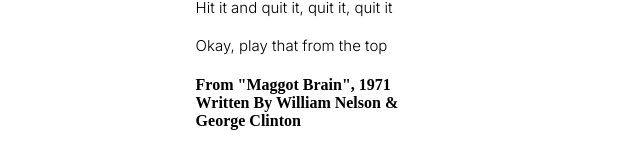
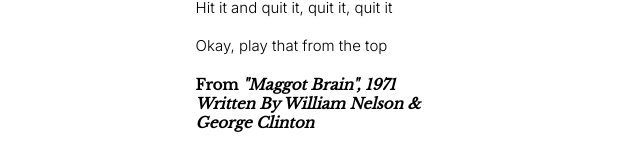
Before and after one commit to spawlaczyk/nauka-gita, a plain HTML site: page index.html in a window 1280 px wide. Shown: the part 1052-1201 px from the top of the page, without its empty margins (318-958 px from the left). Drawn offline with nearby package versions, Linux system fonts and the light colour scheme.

Commit message:
Add styles for description

```diff
--- a/css/style.css
+++ b/css/style.css
@@ -15,3 +15,10 @@
 	font-size: 15px;
 	font-family: 'Inter', sans-serif;
 }
+.description {
+	font-family: 'Libre Baskerville', serif;
+	font-size: 15px;
+}
+span {
+	font-style: oblique;
+}
```
